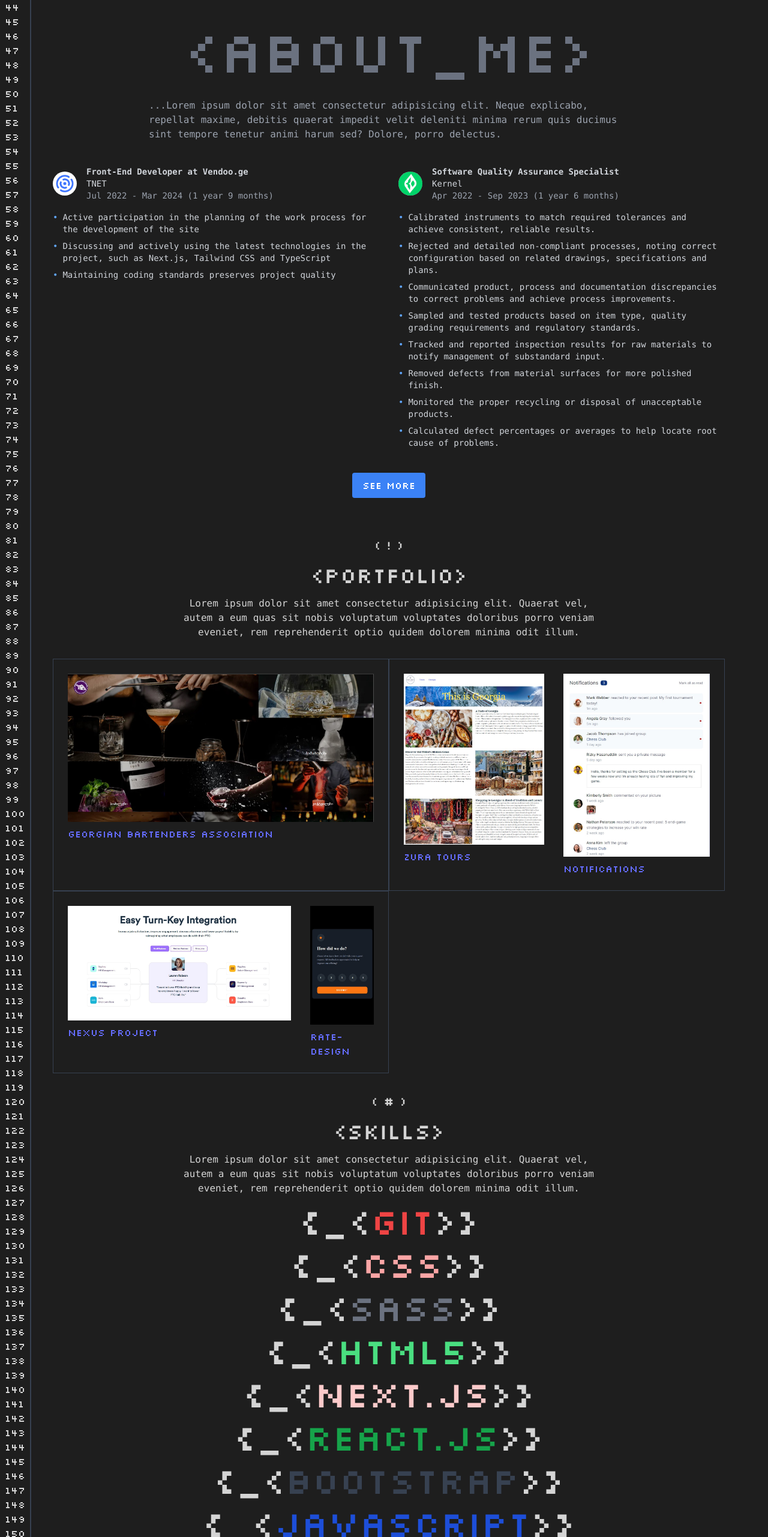
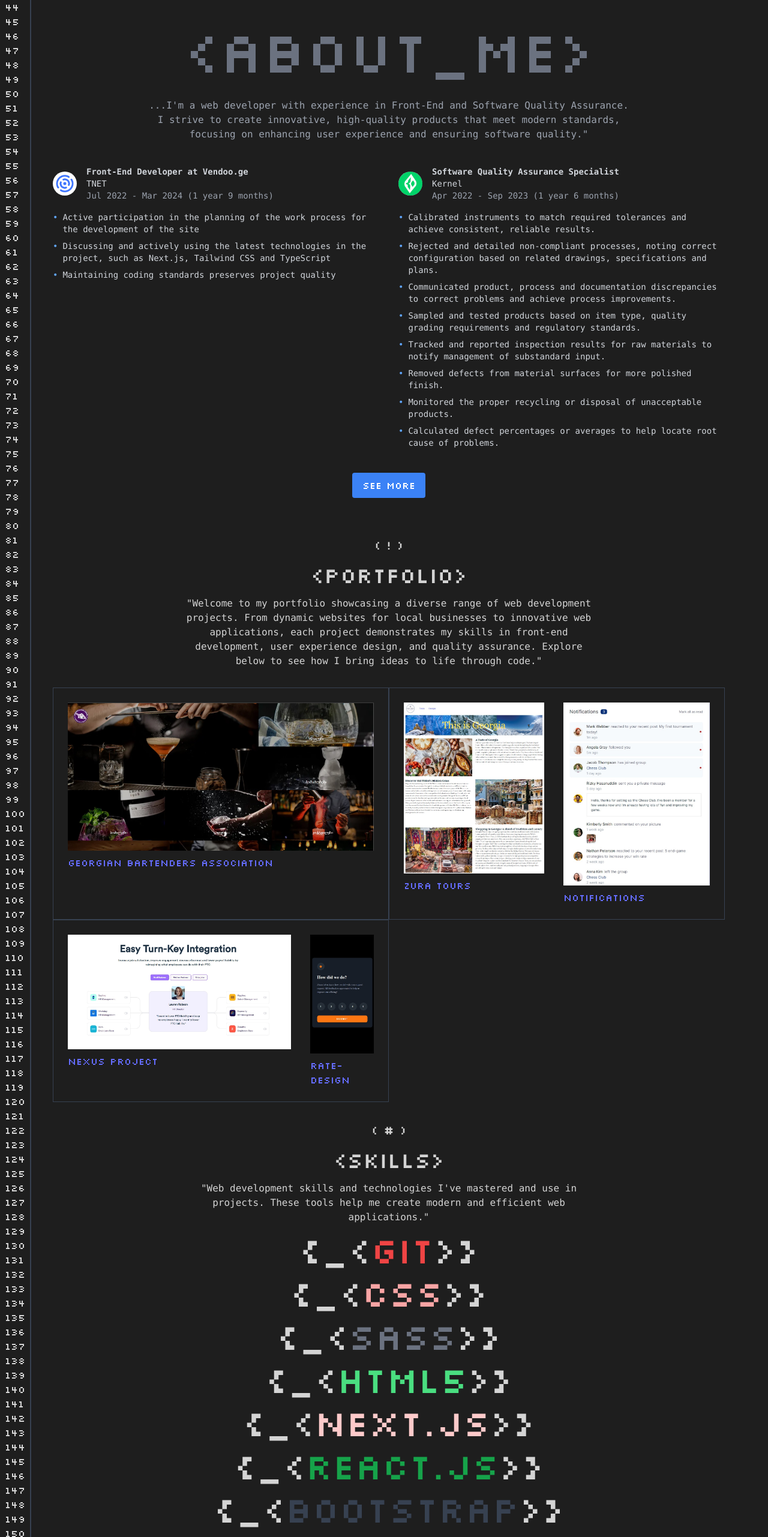
Before and after one commit to zura445/portfolio, a React (Vite) app: page / in a window 1280 px wide. Shown: the part 1064-3626 px from the top of the page at 60% size. Built offline with nearby package versions, Linux system fonts and the light colour scheme.

Commit message:
send email finish

```diff
--- a/src/components/AboutMe.tsx
+++ b/src/components/AboutMe.tsx
@@ -35,11 +35,11 @@
       <div className="flex justify-center text-4xl sm:text-5xl md:text-8xl mt-8 text-gray-500">
         {"<"}About_me{">"}
       </div>
-      <p className="m-auto pt-8 max-w-[800px] text-sm sm:text-base text-gray-400 font-mono">
-        ...Lorem ipsum dolor sit amet consectetur adipisicing elit. Neque
-        explicabo, repellat maxime, debitis quaerat impedit velit deleniti
-        minima rerum quis ducimus sint tempore tenetur animi harum sed? Dolore,
-        porro delectus.
+      <p className="m-auto pt-8 max-w-[800px] text-sm sm:text-base text-gray-400 font-mono text-center">
+        ...I'm a web developer with experience in Front-End and Software Quality
+        Assurance. I strive to create innovative, high-quality products that
+        meet modern standards, focusing on enhancing user experience and
+        ensuring software quality."
       </p>
       <div className="grid grid-cols-1 md:grid-cols-2 gap-4 mt-8">
         {jobs.slice(0, 2).map((job, index) => (
--- a/src/components/Contacts.tsx
+++ b/src/components/Contacts.tsx
@@ -5,17 +5,17 @@
 import emailjs from "@emailjs/browser";
 
 interface FormData {
-  name: string;
-  email: string;
+  user_name: string;
+  user_email: string;
   message: string;
 }
 
 const schema = yup.object().shape({
-  name: yup
+  user_name: yup
     .string()
     .min(2, "The name must contain at least 2 characters")
     .required("Name is required"),
-  email: yup
+  user_email: yup
     .string()
     .email("Invalid email format")
     .min(2, "Email must contain at least 2 characters")
@@ -56,6 +56,7 @@
     } catch (error) {
       console.error("Error submitting form:", error);
     }
+    console.log(form.current);
   };
 
   return (
@@ -65,10 +66,9 @@
           <p className="text-xl">( * )</p>
           <p className="text-4xl mt-4">{`<Contacts_me>`}</p>
           <p className="max-w-[700px] m-auto pt-4 font-mono">
-            Lorem ipsum dolor sit amet consectetur adipisicing elit. Quaerat
-            vel, autem a eum quas sit nobis voluptatum voluptates doloribus
-            porro veniam eveniet, rem reprehenderit optio quidem dolorem minima
-            odit illum.
+            "Get in touch with me. Whether you have a project in mind or just
+            want to say hello, I'd love to hear from you. Fill out the form
+            below and I'll get back to you as soon as possible."
           </p>
         </div>
       </div>
@@ -79,43 +79,49 @@
       >
         <div className="mb-6 relative">
           <input
-            {...register("name")}
+            {...register("user_name")}
             type="text"
-            id="name"
+            id="user_name"
+            name="user_name"
             className="w-full bg-transparent border-b border-gray-600 py-2 focus:outline-none focus:border-blue-400 text-white"
           />
           <label
-            htmlFor="name"
+            htmlFor="user_name"
             className={`absolute left-0 -top-3.5 text-gray-400 text-sm transition-all
                       ${
-                        errors.name ? "text-red-400" : "text-blue-400"
+                        errors.user_name ? "text-red-400" : "text-blue-400"
                       } -top-3.5 text-xs`}
           >
             _name*
           </label>
-          {errors.name && (
-            <p className="text-red-400 text-xs mt-1">{errors.name.message}</p>
+          {errors.user_name && (
+            <p className="text-red-400 text-xs mt-1">
+              {errors.user_name.message}
+            </p>
           )}
         </div>
 
         <div className="mb-6 relative">
           <input
-            {...register("email")}
-            type="email"
-            id="email"
+            {...register("user_email")}
+            type="text"
+            id="user_email"
+            name="user_email"
             className="w-full bg-transparent border-b border-gray-600 py-2 focus:outline-none focus:border-blue-400 text-white"
           />
           <label
-            htmlFor="email"
+            htmlFor="user_email"
             className={`absolute left-0 -top-3.5 text-gray-400 text-sm transition-all
                       ${
-                        errors.email ? "text-red-400" : "text-blue-400"
+                        errors.user_email ? "text-red-400" : "text-blue-400"
                       } -top-3.5 text-xs`}
           >
             _email*
           </label>
-          {errors.email && (
-            <p className="text-red-400 text-xs mt-1">{errors.email.message}</p>
+          {errors.user_email && (
+            <p className="text-red-400 text-xs mt-1">
+              {errors.user_email.message}
+            </p>
           )}
         </div>
 
@@ -123,6 +129,7 @@
           <textarea
             {...register("message")}
             id="message"
+            name="message"
             className="w-full bg-transparent border-b border-gray-600 py-2 focus:outline-none focus:border-blue-400 text-white resize-none min-h-[100px]"
           />
           <label
--- a/src/components/Portfolio.tsx
+++ b/src/components/Portfolio.tsx
@@ -5,10 +5,11 @@
         <p className="text-xl">( ! )</p>
         <p className="text-4xl mt-4">{`<Portfolio>`}</p>
         <p className="max-w-[700px] m-auto pt-4 font-mono">
-          Lorem ipsum dolor sit amet consectetur adipisicing elit. Quaerat vel,
-          autem a eum quas sit nobis voluptatum voluptates doloribus porro
-          veniam eveniet, rem reprehenderit optio quidem dolorem minima odit
-          illum.
+          "Welcome to my portfolio showcasing a diverse range of web development
+          projects. From dynamic websites for local businesses to innovative web
+          applications, each project demonstrates my skills in front-end
+          development, user experience design, and quality assurance. Explore
+          below to see how I bring ideas to life through code."
         </p>
       </div>
       <div className="grid grid-cols-1 md:grid-cols-2 px-10 mt-8">
--- a/src/components/Skills.tsx
+++ b/src/components/Skills.tsx
@@ -114,10 +114,9 @@
         <p className="text-xl">( # )</p>
         <p className="text-4xl mt-4">{"<Skills>"}</p>
         <p className="max-w-[700px] m-auto pt-4 font-mono">
-          Lorem ipsum dolor sit amet consectetur adipisicing elit. Quaerat vel,
-          autem a eum quas sit nobis voluptatum voluptates doloribus porro
-          veniam eveniet, rem reprehenderit optio quidem dolorem minima odit
-          illum.
+          "Web development skills and technologies I've mastered and use in
+          projects. These tools help me create modern and efficient web
+          applications."
         </p>
       </div>
       <div ref={skillsRef}>
```
